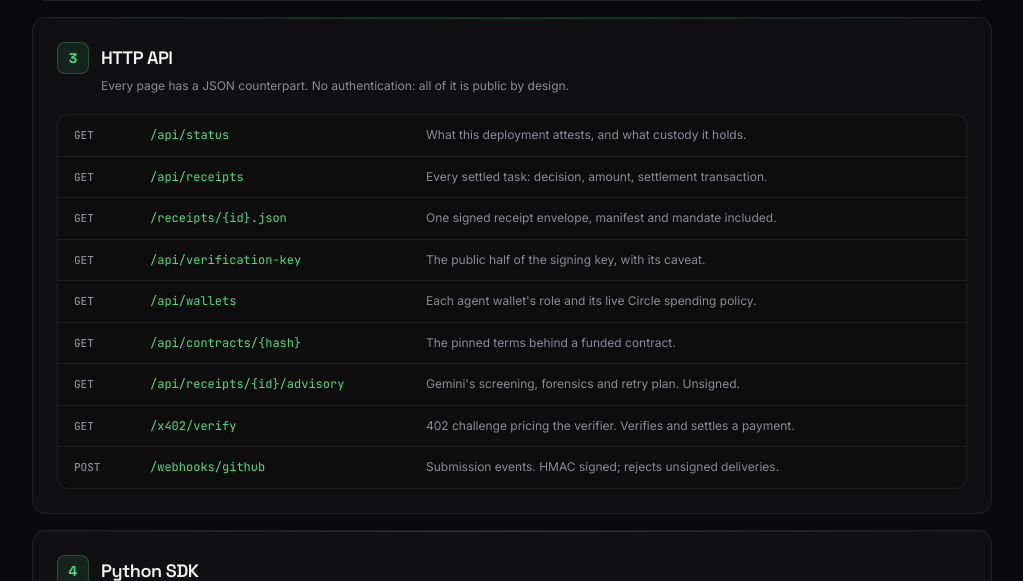
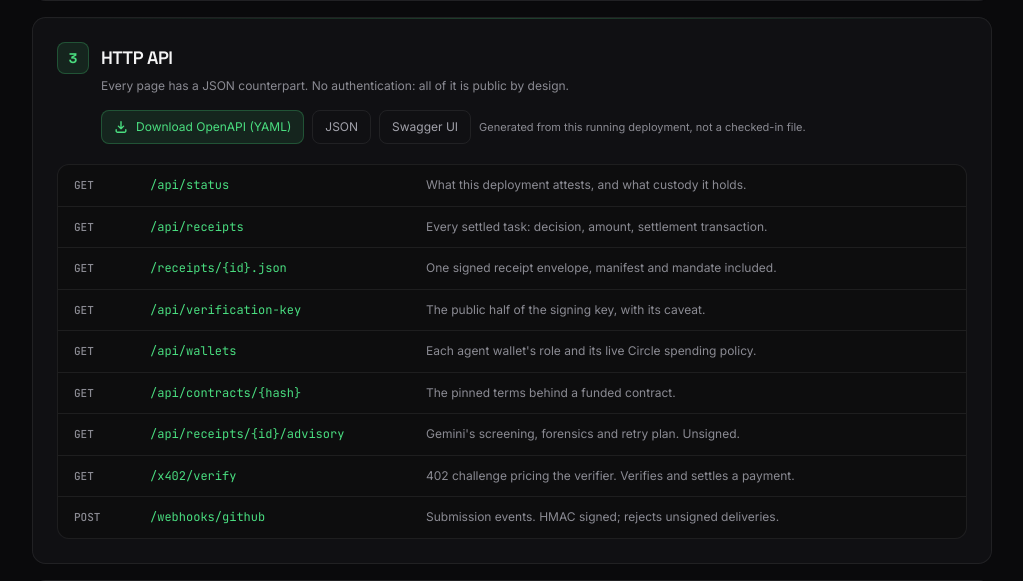
Before and after one commit to 4KInc/mergegate, a FastAPI app: page /docs in a window 1280 px wide. Shown: the part 1607-2188 px from the top of the page, without its empty margins (248-1271 px from the left). Run offline with FastAPI, Linux system fonts and the light colour scheme; parts of the project's set-up code (start-up, migrations or seed data) failed here and were passed over; some libraries are stand-ins or nearby versions.

Commit message:
Serve the OpenAPI spec as downloadable YAML
Generated from the running app, not committed as a file. A checked-in spec is
wrong the first time a route changes, and wrong silently: nothing fails, the
file simply stops describing the service. Both /openapi.yaml and /openapi.json
come from app.openapi(), so they cannot disagree by construction, and a test
adds a route after the app is built and finds it in the YAML -- the only check
that distinguishes generated from transcribed. Serving a frozen snapshot
instead makes it fail, which I verified rather than assumed.

PyYAML is a new dependency and worth one sentence of justification: the
alternative was hand-rolling an emitter, and YAML quoting and escaping rules
are exactly what not to improvise when the output is meant to be parsed by
someone else's tooling.

The download button sits on /docs beside links to the JSON and to Swagger. That
tripped a nav guard which asserted the word "swagger" appears on no linked
page -- a proxy for "this page IS the API explorer" that broke the moment a
page mentioned Swagger by name. Tightened to SwaggerUIBundle, because the
alternative was renaming the link to dodge the check rather than satisfy it.

Co-Authored-By: Claude Opus 5 <noreply@anthropic.com>

```diff
--- a/mergegate/app.py
+++ b/mergegate/app.py
@@ -167,6 +167,42 @@ def create_app(store: Any = None, receiver: WebhookReceiver | None = None) -> An
         )
     )
 
+    @app.get("/openapi.yaml", include_in_schema=False)
+    def openapi_yaml() -> Any:
+        """The served OpenAPI document, as YAML, as a download.
+
+        **Generated from the live app, never from a checked-in copy.** A
+        committed spec file is wrong the first time a route changes, and it is
+        wrong silently: nothing fails, the file simply stops describing the
+        service. This project has already been bitten by that class of drift
+        twice, so the one artefact whose entire job is to describe the API is
+        derived from the API.
+
+        ``app.openapi()`` is the same document FastAPI serves at
+        ``/openapi.json``, so the two cannot disagree by construction.
+
+        ``sort_keys=False`` preserves OpenAPI's own ordering, which puts
+        ``openapi`` and ``info`` first. Alphabetising would technically parse
+        and would read as though it had been machine-mangled.
+        """
+        import yaml
+        from fastapi.responses import Response
+
+        document = yaml.safe_dump(
+            app.openapi(),
+            sort_keys=False,
+            allow_unicode=True,
+            default_flow_style=False,
+            width=100,
+        )
+        return Response(
+            content=document,
+            media_type="application/yaml",
+            # Named rather than left as "openapi.yaml", because it lands in a
+            # downloads folder next to everyone else's openapi.yaml.
+            headers={"Content-Disposition": 'attachment; filename="mergegate-openapi.yaml"'},
+        )
+
     # Deliberately /health, not /healthz. The deployed service showed /healthz
     # returning a generic HTML 404 with no "Server: Google Frontend" header
     # while every other path carried one: something upstream intercepts that
--- a/mergegate/templates/integrate.html
+++ b/mergegate/templates/integrate.html
@@ -114,7 +114,26 @@ mergegate verify {{ sample_receipt }}.json</pre>
     <span class="w-8 h-8 rounded-lg bg-accent/10 border border-accent/25 grid place-items-center text-accent font-display font-bold text-sm">3</span>
     <h2 class="font-display text-lg font-semibold tracking-tight">HTTP API</h2>
   </div>
-  <p class="text-xs text-on-faint mb-5 ml-11">Every page has a JSON counterpart. No authentication: all of it is public by design.</p>
+  <p class="text-xs text-on-faint mb-4 ml-11">Every page has a JSON counterpart. No authentication: all of it is public by design.</p>
+
+  {# The spec is generated from the running app rather than a committed file, so
+     it cannot describe a version of the service that no longer exists. #}
+  <div class="ml-11 mb-5 flex flex-wrap items-center gap-2">
+    <a href="{{ base_url }}/openapi.yaml" download
+       class="inline-flex items-center gap-2 text-xs px-3 py-2 rounded-lg bg-accent/10 border border-accent/25 text-accent hover:border-accent/50 transition-colors">
+      <svg viewBox="0 0 16 16" class="w-3.5 h-3.5" fill="none" stroke="currentColor" stroke-width="1.6" aria-hidden="true">
+        <path d="M8 2v8m0 0L5 7m3 3 3-3" stroke-linecap="round" stroke-linejoin="round"/>
+        <path d="M2.5 11v1.5A1.5 1.5 0 0 0 4 14h8a1.5 1.5 0 0 0 1.5-1.5V11" stroke-linecap="round"/>
+      </svg>
+      Download OpenAPI (YAML)
+    </a>
+    <a href="{{ base_url }}/openapi.json"
+       class="inline-flex items-center gap-2 text-xs px-3 py-2 rounded-lg border border-line text-on-muted hover:text-on-surface transition-colors">JSON</a>
+    <a href="{{ base_url }}/api/docs"
+       class="inline-flex items-center gap-2 text-xs px-3 py-2 rounded-lg border border-line text-on-muted hover:text-on-surface transition-colors">Swagger UI</a>
+    <span class="text-[11px] text-on-faint">Generated from this running deployment, not a checked-in file.</span>
+  </div>
+
   <div class="rounded-xl bg-black/20 border border-line divide-y divide-line overflow-hidden">
     {% for method, path, purpose in endpoints %}
     <div class="flex flex-col md:flex-row md:items-start gap-1 md:gap-4 px-4 py-3 hover:bg-white/[.02] transition-colors">
--- a/pyproject.toml
+++ b/pyproject.toml
@@ -17,6 +17,10 @@ dependencies = [
     "httpx>=0.28.0",
     "pydantic>=2.9.0",
     "jinja2>=3.1.0",
+    # For serving the OpenAPI spec as YAML. Hand-rolling a YAML emitter was
+    # the alternative, and YAML quoting and escaping rules are exactly what not
+    # to improvise when the output is meant to be parsed by someone else's tool.
+    "pyyaml>=6.0",
     "google-cloud-storage>=2.18.0",
     "google-cloud-firestore>=2.19.0",
     "google-cloud-run>=0.10.0",
@@ -34,6 +38,7 @@ dev = [
     "pytest-asyncio>=0.24.0",
     "ruff>=0.8.0",
     "mypy>=1.13.0",
+    "types-PyYAML>=6.0",
     "types-requests",
     "httpx",
 ]
```
Also changed, not shown: tests/test_app.py (+80 -0 lines), tests/test_integrate.py (+7 -1 lines).
